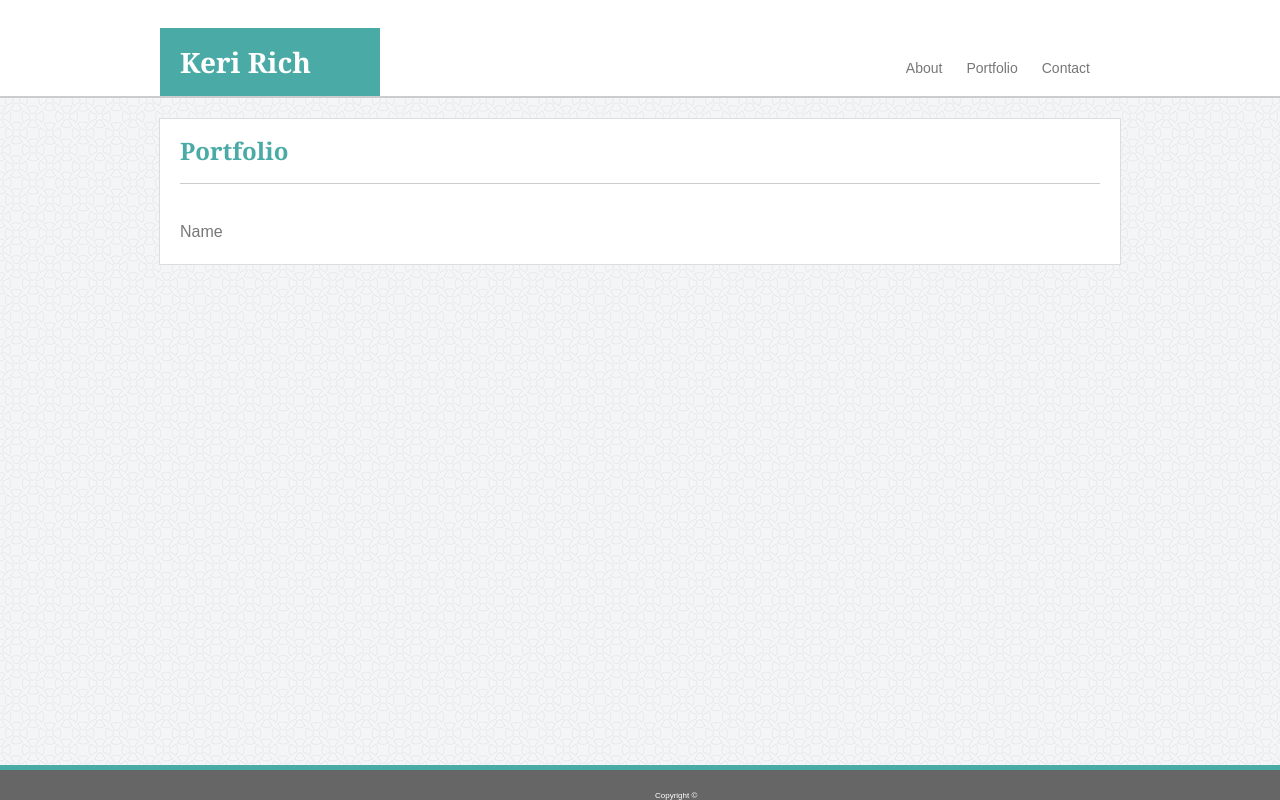
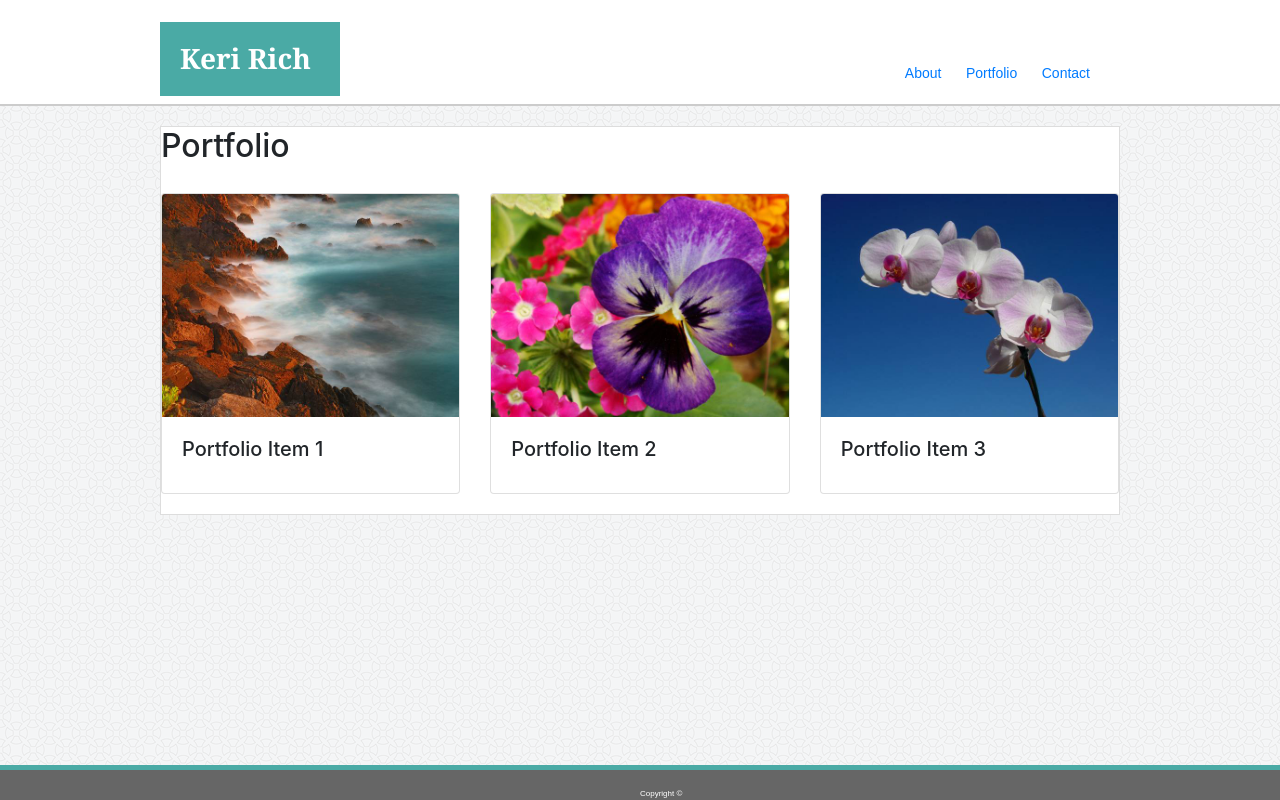
Before and after one commit to krich2013/Basic-Portfolio, a plain HTML site: page portfolio.html in a window 1280 px wide. Drawn offline with nearby package versions, Linux system fonts and the light colour scheme.

Commit message:
Adding portfolio images

```diff
--- a/Assets/CSS/style.css
+++ b/Assets/CSS/style.css
@@ -73,6 +73,20 @@ section {
         color: #4aaaa5;
     }
 
+#Name {
+    padding: 20px;
+    width: 180px;
+    float: left;
+    position: absolute;
+    bottom: 0px;
+    font-size: 28px;
+    color: white;
+    font-family: Georgia, 'Times New Roman', Times, serif;
+    background:#4aaaa5;
+    font-weight: bold;
+    z-index: 3;
+  }
+}
 
 #Section-Heading {
     padding-bottom: 20px;
@@ -119,3 +133,7 @@ footer {
     left: 50%;
     font-family: Arial, Helvetica, sans-serif;
 }
+
+.card {
+    margin: 20px;
+}
--- a/portfolio.html
+++ b/portfolio.html
@@ -7,12 +7,13 @@
     <title>Contact Info</title>
     <link rel = "stylesheet" href = "Assets/CSS/reset.css" />
     <link rel = "stylesheet" href = "Assets/CSS/style.css" />
+    <link rel="stylesheet" href="https://maxcdn.bootstrapcdn.com/bootstrap/4.0.0/css/bootstrap.min.css" />
 </head>
 <body background="Assets/Images/backgroundimage.png">
     <header>
         <div class="Heading-Box">
     <!-- Name box in the top right -->
-        <h1>Keri Rich</h1>
+        <h1 id="Name">Keri Rich</h1>
 
     <!-- Top left navigation bar -->
         <div id="NavBar">
@@ -28,12 +29,26 @@
             <div id="Section-Heading">
                 <h2>Portfolio</h2>
             </div>
-
-            <div id="Body-Text">
-                <br>
-                <p>Name</p>
-
-            </div>
+            <div class="card-deck">
+                    <div class="card">
+                      <img src="/Assets/Images/nature-q-c-640-480-3.jpg" class="card-img-top" alt="...">
+                      <div class="card-body">
+                        <h5 class="card-title">Portfolio Item 1</h5>
+                      </div>
+                    </div>
+                    <div class="card">
+                      <img src="/Assets/Images/nature-q-c-640-480-6.jpg" class="card-img-top" alt="...">
+                      <div class="card-body">
+                        <h5 class="card-title">Portfolio Item 2</h5>
+                      </div>
+                    </div>
+                    <div class="card">
+                      <img src="/Assets/Images/nature-q-c-640-480-7.jpg" class="card-img-top" alt="...">
+                      <div class="card-body">
+                        <h5 class="card-title">Portfolio Item 3</h5>
+                      </div>
+                    </div>
+                  </div>
 
         </section>
 
```
Also changed, not shown: Assets/Images/nature-q-c-640-480-10.jpg (added), Assets/Images/nature-q-c-640-480-3.jpg (added), Assets/Images/nature-q-c-640-480-6.jpg (added), Assets/Images/nature-q-c-640-480-7.jpg (added), Assets/Images/nature-q-c-640-480-8.jpg (added).
